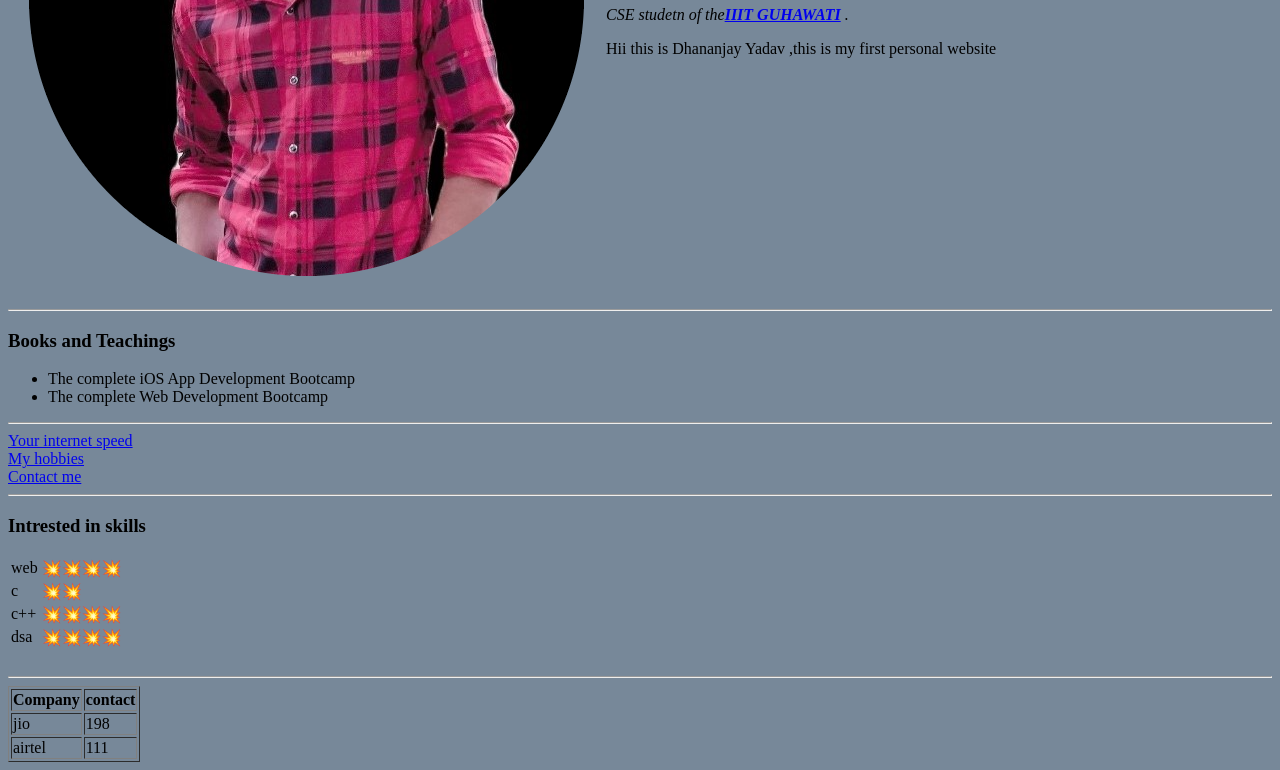
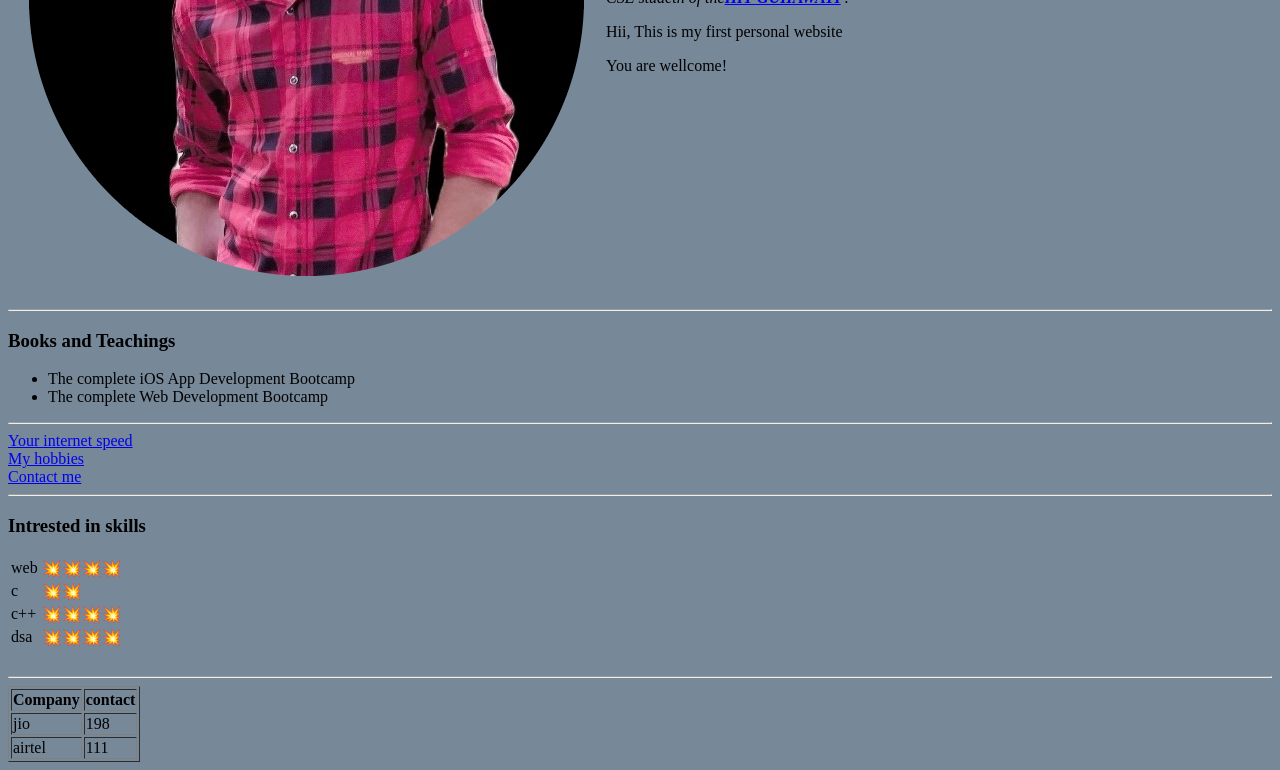
Before and after one commit to dha2213/IIITG, a plain HTML site: page index.html in a window 1280 px wide. Shown: the part 308-1078 px from the top of the page. Drawn offline with Linux system fonts and the light colour scheme.

Commit message:
index.html

```diff
--- a/index.html
+++ b/index.html
@@ -17,7 +17,8 @@
             <td>
                 <h1>Dhananjay</h1>
                 <p><em>CSE studetn of the<strong><a href="https://www.iiitg.ac.in/">IIIT GUHAWATI</a> </strong>.</em></p>
-                <p>Hii this is Dhananjay Yadav  ,this is my first personal website</p>
+                <p>Hii, This is my first personal website </p>
+                <p>You are wellcome! </p>
 
             </td>
         </tr>
```
